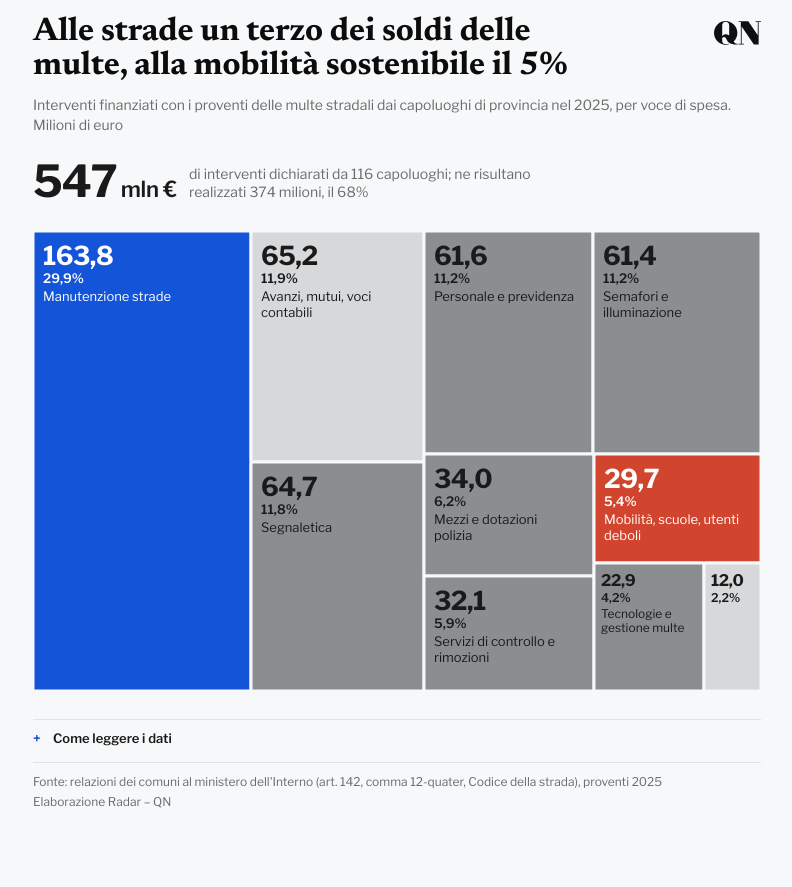
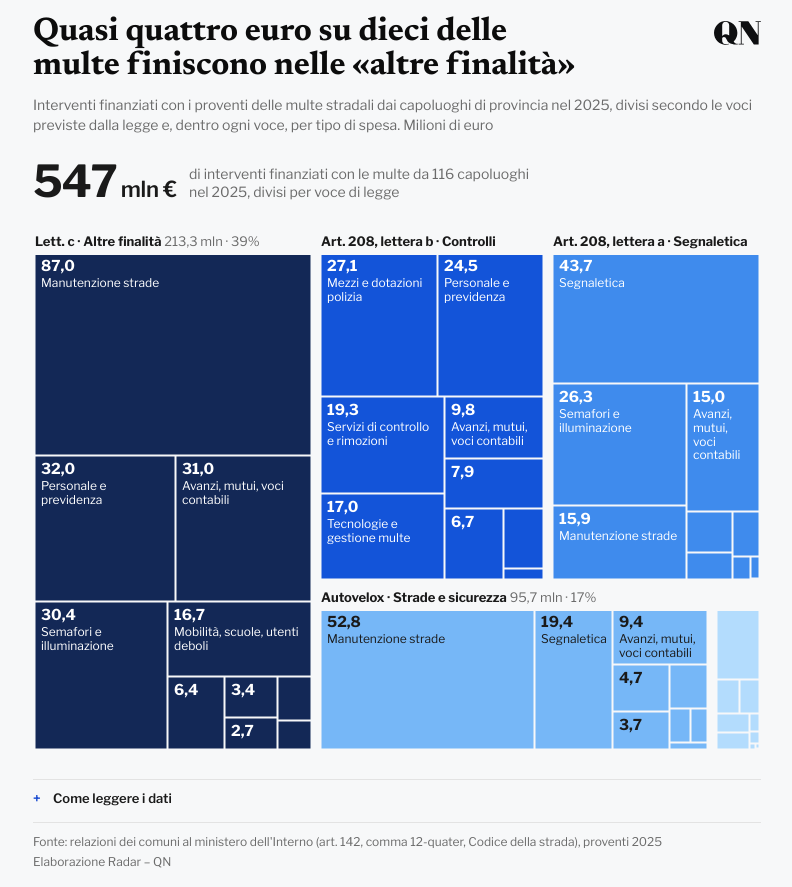
Before and after one commit to CosimoFire/multe-comuni, a plain HTML site: page spesa-temi/index.html in a window 1280 px wide. Shown: the whole page, without its empty margins (243-1035 px from the left). Before the commit the page ends 827 px from the top, so only its background shows below. Drawn offline with nearby package versions, Linux system fonts and the light colour scheme.

Commit message:
Treemap divisa per voce di legge

```diff
--- a/spesa-temi/index.html
+++ b/spesa-temi/index.html
@@ -3,7 +3,7 @@
 <head>
 <meta charset="utf-8">
 <meta name="viewport" content="width=device-width, initial-scale=1">
-<title>Come i capoluoghi spendono i soldi delle multe – Radar QN</title>
+<title>Come i capoluoghi spendono i soldi delle multe, voce per voce della legge – Radar QN</title>
 <link rel="preconnect" href="https://fonts.googleapis.com">
 <link rel="preconnect" href="https://fonts.gstatic.com" crossorigin>
 <link rel="stylesheet" href="https://fonts.googleapis.com/css2?family=Libre+Franklin:wght@400;500;600;700&family=Newsreader:opsz,wght@6..72,400;6..72,700&display=swap">
@@ -11,13 +11,15 @@
 <script src="https://cdn.jsdelivr.net/npm/d3@7"></script>
 <script src="../assets/radar.js"></script>
 <style>
-  /* colore del testo nelle celle: il più leggibile su ciascun riempimento, nei due temi */
-  :root { --tm-on-s: #ffffff; --tm-on-m: #ffffff; --tm-on-o: #1a1a1a; --tm-on-c: #1a1a1a; }
-  :root[data-theme="dark"] { --tm-on-s: #121212; --tm-on-m: #ffffff; --tm-on-o: #121212; --tm-on-c: #f2f2f2; }
-  .tm-leaf { stroke: var(--bg); stroke-width: 3px; }
-  .tm-num { font-size: 26px; font-weight: 700; letter-spacing: -0.02em; pointer-events: none; }
-  .tm-pct { font-size: 13px; font-weight: 600; pointer-events: none; }
-  .tm-lab { font-size: 13px; font-weight: 400; pointer-events: none; }
+  /* testo nelle celle: il più leggibile su ciascuna sfumatura, nei due temi (in scuro le sfumature si rovesciano) */
+  :root { --on-1: #ffffff; --on-2: #ffffff; --on-3: #ffffff; --on-4: #1a1a1a; --on-5: #1a1a1a; }
+  :root[data-theme="dark"] { --on-1: #121212; --on-2: #121212; --on-3: #ffffff; --on-4: #ffffff; --on-5: #ffffff; }
+  .tm-leaf { stroke: var(--bg); stroke-width: 1px; }
+  .tm-group { fill: none; stroke: var(--bg); stroke-width: 4px; pointer-events: none; }
+  .tm-gh { font-size: 13px; font-weight: 700; fill: var(--ink); pointer-events: none; }
+  .tm-gh .s { font-weight: 400; fill: var(--ink-2); }
+  .tm-num { font-size: 15px; font-weight: 700; pointer-events: none; }
+  .tm-lab { font-size: 12px; pointer-events: none; }
   .r-read { margin: 28px 0 0; border-top: 1px solid var(--rule); padding-top: 10px; }
   .r-read summary { font: 600 13px var(--sans); color: var(--ink); cursor: pointer; list-style: none; display: flex; align-items: center; gap: 6px; }
   .r-read summary::-webkit-details-marker { display: none; }
@@ -30,8 +32,8 @@
 <body>
 <main class="radar">
   <header>
-    <h1 class="r-title" id="title">Alle strade un terzo dei soldi delle multe, alla mobilità sostenibile il 5%</h1>
-    <p class="r-sub">Interventi finanziati con i proventi delle multe stradali dai capoluoghi di provincia nel 2025, per voce di spesa. Milioni di euro</p>
+    <h1 class="r-title" id="title">Quasi quattro euro su dieci delle multe finiscono nelle «altre finalità»</h1>
+    <p class="r-sub">Interventi finanziati con i proventi delle multe stradali dai capoluoghi di provincia nel 2025, divisi secondo le voci previste dalla legge e, dentro ogni voce, per tipo di spesa. Milioni di euro</p>
   </header>
 
   <div class="r-big" id="big" aria-hidden="true">
@@ -43,7 +45,8 @@
 
   <details class="r-read">
     <summary>Come leggere i dati</summary>
-    <p class="r-note">Gli interventi sono quelli che i capoluoghi elencano nelle relazioni al ministero dell'Interno sull'uso dei proventi delle multe (quadri 4 e 5), con il costo e la percentuale di realizzazione dichiarati. Il costo può comprendere risorse di anni precedenti; il realizzato è stimato come costo per percentuale di realizzazione. La voce di spesa di ogni intervento è assegnata in base alle parole della descrizione, quindi è indicativa. "Avanzi, mutui, voci contabili" raccoglie soldi lasciati in avanzo di bilancio, rate di mutui e altre voci che non sono interventi veri e propri.</p>
+    <p class="r-note">La legge impone di destinare almeno metà dei proventi delle multe ordinarie (art. 208 del Codice della strada) alla sicurezza stradale: almeno un quarto di questa quota alla segnaletica (lettera a), almeno un quarto ai controlli (lettera b), il resto ad altre finalità (lettera c), che comprendono manutenzione delle strade, barriere, interventi per gli utenti deboli, educazione stradale, assistenza e previdenza degli agenti. I proventi degli autovelox (art. 142) vanno per intero a manutenzione e sicurezza delle strade o a controlli e personale.</p>
+    <p class="r-note">I blocchi sono le voci a cui i capoluoghi attribuiscono ogni intervento nelle relazioni al ministero dell'Interno (quadri 4 e 5), con il costo dichiarato, che può comprendere risorse di anni precedenti. Il tipo di spesa dentro ogni blocco è assegnato in base alle parole della descrizione dell'intervento, quindi è indicativo. "Avanzi, mutui, voci contabili" raccoglie soldi lasciati in avanzo di bilancio, rate di mutui e altre voci che non sono interventi veri e propri.</p>
   </details>
 
   <footer class="r-foot">
@@ -56,86 +59,110 @@
 (function () {
   var R = Radar, fmt = R.fmt;
   var mln = function (v) { return fmt(v / 1e6, 1); };
-  // colore per voce: le strade sono il soggetto (blu), la mobilità sostenibile il dato da notare (rosso),
-  // le altre spese in grigio, le voci contabili e il non specificato nel grigio più tenue
-  var GRUPPO = { "Manutenzione strade": "s", "Mobilità, scuole, utenti deboli": "m",
-    "Avanzi, mutui, voci contabili": "c", "Non specificato": "c" };
-  var FILL = { s: "var(--blue-2)", m: "var(--red)", o: "var(--grey-3)", c: "var(--grey-5)" };
-  var gruppo = function (t) { return GRUPPO[t] || "o"; };
+  // le cinque voci di legge, dalla più in evidenza (blu scuro) alla più tenue
+  var VOCI = [
+    { k: "208-4-c", corto: "Altre finalità", medio: "Lett. c · Altre finalità", lungo: "Art. 208, lettera c · Altre finalità", s: 1 },
+    { k: "208-4-b", corto: "Controlli", medio: "Lett. b · Controlli", lungo: "Art. 208, lettera b · Controlli", s: 2 },
+    { k: "208-4-a", corto: "Segnaletica", medio: "Lett. a · Segnaletica", lungo: "Art. 208, lettera a · Segnaletica", s: 3 },
+    { k: "142-12ter-1", corto: "Autovelox: strade", medio: "Autovelox · Strade e sicurezza", lungo: "Autovelox · Strade e sicurezza", s: 4 },
+    { k: "142-12ter-2", corto: "Autovelox: controlli", medio: "Autovelox · Controlli", lungo: "Autovelox · Controlli e personale", s: 5 }
+  ];
 
-  R.loadCSV("../data/capoluoghi-temi.csv").then(function (rows) {
+  R.loadCSV("../data/capoluoghi-interventi.csv").then(function (rows) {
     var r25 = rows.filter(function (r) { return r["Anno"] === "2025"; });
-    var temi = Array.from(d3.group(r25, function (r) { return r["Tema"]; }), function (e) {
-      var prog = d3.sum(e[1], function (r) { return R.num(r["Programmato"]) || 0; });
-      var real = d3.sum(e[1], function (r) { return R.num(r["Realizzato"]) || 0; });
-      var n = e[1].filter(function (r) { return (R.num(r["Programmato"]) || 0) > 0; }).length;
-      return { t: e[0], value: prog, real: real, n: n, g: gruppo(e[0]) };
-    }).filter(function (d) { return d.value > 0; });
-    var tot = d3.sum(temi, function (d) { return d.value; }), realTot = d3.sum(temi, function (d) { return d.real; });
-    var nCap = new Set(r25.filter(function (r) { return (R.num(r["Programmato"]) || 0) > 0; }).map(function (r) { return r["Capoluogo"]; })).size;
-    var strade = temi.find(function (d) { return d.g === "s"; }), mob = temi.find(function (d) { return d.g === "m"; });
+    var tot = d3.sum(r25, function (r) { return R.num(r["Costo"]) || 0; });
+    var nCap = new Set(r25.map(function (r) { return r["Capoluogo"]; })).size;
+    var gruppi = VOCI.map(function (v) {
+      var rr = r25.filter(function (r) { return r["Voce"] === v.k; });
+      var temi = Array.from(d3.group(rr, function (r) { return r["Tema"]; }), function (e) {
+        var c = d3.sum(e[1], function (r) { return R.num(r["Costo"]) || 0; });
+        var real = d3.sum(e[1], function (r) { return (R.num(r["Costo"]) || 0) * Math.min(R.num(r["Realizzazione %"]) || 0, 100) / 100; });
+        return { t: e[0], value: c, real: real, n: new Set(e[1].map(function (r) { return r["Capoluogo"]; })).size, v: v };
+      }).filter(function (d) { return d.value > 0; });
+      return { v: v, children: temi, tot: d3.sum(temi, function (d) { return d.value; }) };
+    });
+    var maxG = gruppi.slice().sort(function (a, b) { return b.tot - a.tot; })[0];
 
-    // titolo e big number dai dati
-    d3.select("#title").text("Alle strade " + (strade.value / tot >= 0.28 && strade.value / tot <= 0.36 ? "un terzo" : R.pct(strade.value / tot, 0)) +
-      " dei soldi delle multe, alla mobilità sostenibile il " + R.pct(mob.value / tot, 0));
-    var bigNum = d3.select("#big-num"), f1 = function (v) { return fmt(v, 0); };
-    d3.select("#big-label").text("di interventi dichiarati da " + nCap + " capoluoghi; ne risultano realizzati " + fmt(realTot / 1e6, 0) + " milioni, il " + R.pct(realTot / tot, 0));
-    if (R.reduced) bigNum.text(f1(tot / 1e6));
-    else { bigNum.text(f1(0)); R.onFirstView(document.getElementById("big"), function () { R.countUp(bigNum, tot / 1e6, f1, "play"); }); }
+    // titolo e big number calcolati dai dati
+    var q = maxG.tot / tot;
+    var frase = q >= 0.37 && q < 0.4 ? "Quasi quattro euro su dieci" : q >= 0.4 && q < 0.45 ? "Quattro euro su dieci" : R.pct(q, 0);
+    d3.select("#title").text(frase + " delle multe finiscono nelle «" + maxG.v.corto.toLowerCase() + "»");
+    var bigNum = d3.select("#big-num"), f0 = function (v) { return fmt(v, 0); };
+    d3.select("#big-label").text("di interventi finanziati con le multe da " + nCap + " capoluoghi nel 2025, divisi per voce di legge");
+    if (R.reduced) bigNum.text(f0(tot / 1e6));
+    else { bigNum.text(f0(0)); R.onFirstView(document.getElementById("big"), function () { R.countUp(bigNum, tot / 1e6, f0, "play"); }); }
 
     var host = document.getElementById("tm"), tip = R.tooltip(host), clear = function () {};
     R.dismissOutside(host, function () { tip.hide(); clear(); });
 
     R.responsive(host, function (W, phase) {
       var narrow = R.isNarrow(W);
-      var H = narrow ? Math.round(W * 1.45) : 460;
-      var root = d3.hierarchy({ children: temi }).sum(function (d) { return d.value || 0; })
-        .sort(function (x, y) { return y.value - x.value; });
-      d3.treemap().size([W, H]).tile(d3.treemapSquarify.ratio(1)).round(true)(root);
+      var H = narrow ? Math.round(W * 1.7) : 520;
+      var head = narrow ? 34 : 22;
+      var root = d3.hierarchy({ children: gruppi }).sum(function (d) { return d.children ? 0 : d.value; })
+        .sort(function (a, b) { return b.value - a.value; });
+      // paddingOuter va impostato prima di paddingTop, altrimenti lo sovrascrive
+      d3.treemap().size([W, H]).tile(d3.treemapSquarify.ratio(1))
+        .paddingOuter(function (d) { return d.depth === 0 ? 0 : 2; }).paddingTop(function (d) { return d.depth === 1 ? head : 0; })
+        .paddingInner(function (d) { return d.depth === 0 ? 6 : 1; }).round(true)(root);
 
       d3.select(host).select("svg").remove();
       var svg = d3.select(host).insert("svg", ".r-tip").attr("width", W).attr("height", H).attr("role", "img")
         .attr("aria-label", "Treemap: nel 2025 i capoluoghi hanno dichiarato " + mln(tot) + " milioni di interventi finanziati con le multe. " +
-          temi.slice().sort(function (x, y) { return y.value - x.value; }).map(function (d) { return d.t + " " + R.pct(d.value / tot, 1); }).join(", ") + ".");
-      svg.append("title").text("Interventi finanziati con le multe dai capoluoghi nel 2025, per voce di spesa");
+          gruppi.map(function (g) { return g.v.lungo + " " + R.pct(g.tot / tot, 0); }).join("; ") + ".");
+      svg.append("title").text("Interventi finanziati con le multe dai capoluoghi nel 2025, per voce di legge e tipo di spesa");
+
+      // intestazioni dei blocchi (voce di legge)
+      var groups = svg.append("g").selectAll("g").data(root.children).join("g").attr("class", "mark");
+      groups.each(function (d) {
+        var g = d3.select(this), w = d.x1 - d.x0;
+        var t = g.append("text").attr("class", "tm-gh").attr("x", d.x0 + 2).attr("y", d.y0 + 15);
+        var nome = d.data.v.lungo;
+        t.append("tspan").text(nome);
+        var dati = mln(d.value) + " mln · " + R.pct(d.value / tot, 0);
+        if (narrow || w < 230) t.append("tspan").attr("class", "s").attr("x", d.x0 + 2).attr("dy", 15).text(dati);
+        else t.append("tspan").attr("class", "s").text("  " + dati);
+        // se non entra, provo la voce media e poi quella corta
+        if (t.node().getBBox().width > w - 2) { t.select("tspan").text(d.data.v.medio); }
+        if (t.node().getBBox().width > w - 2) { t.select("tspan").text(d.data.v.corto); }
+        if (t.node().getBBox().width > w - 2) { t.selectAll("tspan.s").remove(); }
+        if (t.node().getBBox().width > w - 2) t.remove();   // blocco troppo stretto: la voce resta nel tooltip
+      });
 
       var leaves = root.leaves();
       var cells = svg.append("g").selectAll("g").data(leaves).join("g").attr("class", "mark")
         .attr("transform", function (d) { return "translate(" + d.x0 + "," + d.y0 + ")"; });
       cells.append("rect").attr("class", "tm-leaf")
         .attr("width", function (d) { return Math.max(0, d.x1 - d.x0); }).attr("height", function (d) { return Math.max(0, d.y1 - d.y0); })
-        .attr("rx", 2).style("fill", function (d) { return FILL[d.data.g]; });
-
-      // etichette: importo, quota, voce a capo; si riducono o spariscono se la cella è piccola (restano nel tooltip)
-      cells.each(function (d, i) {
-        var w = d.x1 - d.x0, h = d.y1 - d.y0, g = d3.select(this), col = "var(--tm-on-" + d.data.g + ")";
-        if (w < 54 || h < 34) return;
-        var big = w >= 150 && h >= 96, pad = big ? 10 : 7;
-        var num = g.append("text").attr("class", "tm-num").attr("x", pad).attr("y", pad + (big ? 24 : 16)).style("fill", col)
-          .style("font-size", big ? null : "16px");
-        R.countUp(num, d.value / 1e6, function (v) { return fmt(v, 1); }, phase, i * 60);
-        if (h < 52) return;
-        g.append("text").attr("class", "tm-pct").attr("x", pad).attr("y", pad + (big ? 42 : 32)).style("fill", col)
-          .style("font-size", big ? null : "12px").text(R.pct(d.value / tot, 1));
-        if (h < 70) return;
-        var lab = g.append("text").attr("class", "tm-lab").attr("x", pad).attr("y", pad + (big ? 60 : 48)).style("fill", col)
-          .style("font-size", big ? null : "12px").text(d.data.t);
-        R.wrap(lab, w - 2 * pad - 6, 1.2);
-        var bb = lab.node().getBBox(); if (bb.y + bb.height > h - 4 || bb.x + bb.width > w - 3) lab.remove();
+        .style("fill", function (d) { return "var(--blue-" + d.data.v.s + ")"; });
+      cells.each(function (d) {
+        var w = d.x1 - d.x0, h = d.y1 - d.y0, g = d3.select(this), col = "var(--on-" + d.data.v.s + ")";
+        if (w < 46 || h < 22) return;
+        g.append("text").attr("class", "tm-num").attr("x", 6).attr("y", 18).style("fill", col).text(mln(d.value));
+        if (h < 40) return;
+        var lab = g.append("text").attr("class", "tm-lab").attr("x", 6).attr("y", 34).style("fill", col).text(d.data.t);
+        R.wrap(lab, w - 12, 1.15);
+        var bb = lab.node().getBBox();
+        if (bb.y + bb.height > h - 3 || bb.x + bb.width > w - 3) lab.remove();
       });
+      svg.append("g").selectAll("rect").data(root.children).join("rect").attr("class", "tm-group")
+        .attr("x", function (d) { return d.x0; }).attr("y", function (d) { return d.y0 + head; })
+        .attr("width", function (d) { return d.x1 - d.x0; }).attr("height", function (d) { return Math.max(0, d.y1 - d.y0 - head); });
 
       R.enter(cells, phase,
         function (s) { s.style("opacity", 0); },
-        function (s) { (s.delay ? s.delay(function (d, i) { return i * 60; }) : s).style("opacity", 1); });
+        function (s) { (s.delay ? s.delay(function (d) { return (d.data.v.s - 1) * 120; }) : s).style("opacity", 1); });
 
       clear = function () { cells.classed("is-dimmed", false); };
       cells.style("cursor", "pointer")
         .on("pointerenter pointerdown", function (ev, d) {
-          cells.classed("is-dimmed", function (q) { return q !== d; });
-          var p = d3.pointer(ev, host);
+          cells.classed("is-dimmed", function (q) { return q.data.v !== d.data.v; });
+          var p = d3.pointer(ev, host), gtot = d.parent.value;
           tip.show(R.tipHTML({
-            title: d.data.t, value: mln(d.value), unit: "mln € (" + R.pct(d.value / tot, 1) + ")",
-            rows: [["Realizzato", R.pct(d.data.real / d.value, 0)], ["Capoluoghi con spese per questa voce", fmt(d.data.n, 0)]]
+            title: d.data.t, value: mln(d.value), unit: "mln €",
+            rows: [[d.data.v.corto, R.pct(d.value / gtot, 0) + " della voce"], ["Sul totale", R.pct(d.value / tot, 1)],
+              ["Realizzato", R.pct(d.data.real / d.value, 0)], ["Capoluoghi", fmt(d.data.n, 0)]],
+            note: d.data.v.lungo
           }), p[0], p[1]);
         })
         .on("pointerleave", function (ev) { if (ev.pointerType === "mouse") { tip.hide(); clear(); } });
```
Also changed, not shown: index.html (+5 -5 lines), 1 other file.
